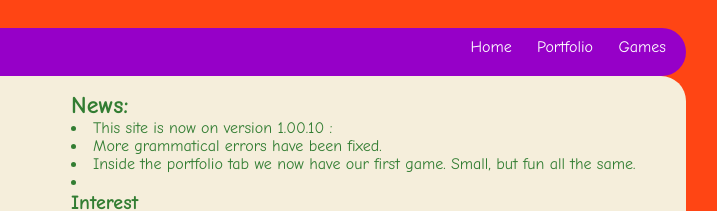
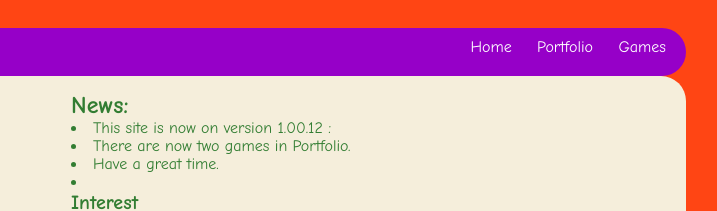
Before and after one commit to rockjackson/rockjackson.github.io, a plain HTML site: page index.html in a window 1280 px wide. Shown: the top 211 px of the page, 454-1171 px from the left. Drawn offline with Linux system fonts and the light colour scheme; animation ran at ten frames a second.

Commit message:
backing up code

```diff
--- a/index.html
+++ b/index.html
@@ -98,9 +98,9 @@
 
                 <div class="content">
                     <header>News:</header>
-                        <li>This site is now on version 1.00.10 :</li>
-                        <li>More grammatical errors have been fixed.</li>
-                        <li>Inside the portfolio tab we now have our first game. Small, but fun all the same.</li>
+                        <li>This site is now on version 1.00.12 :</li>
+                        <li>There are now two games in Portfolio.</li>
+                        <li>Have a great time.</li>
                         <li></li>
                     <section class="interest">
                         <header>Interest</header>
```
Also changed, not shown: projects/platformer/js/init/platform.js (+4 -4 lines).
